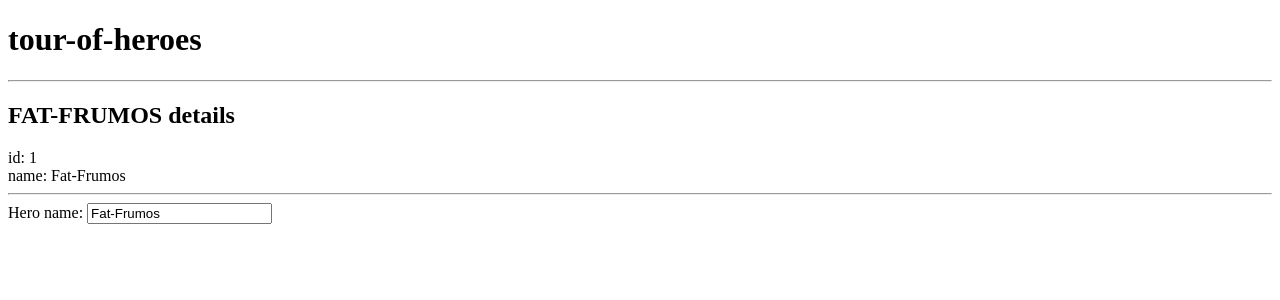
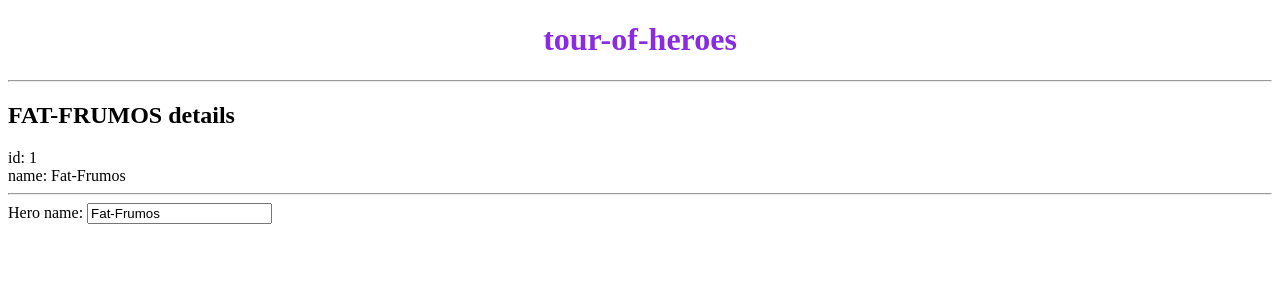
Before and after one commit to Vancios86/tour-of-heroes, an Angular app: page / in a window 1280 px wide. Shown: the top 300 px of the page. Built offline with nearby package versions, Linux system fonts and the light colour scheme.

Commit message:
add some basic styling to the app title

```diff
--- a/src/app/app.component.css
+++ b/src/app/app.component.css
@@ -0,0 +1,5 @@
+.app-title {
+  display: flex;
+  justify-content: center;
+  color: blueviolet;
+}
--- a/src/app/app.component.html
+++ b/src/app/app.component.html
@@ -1,2 +1,2 @@
-<h1>{{ title }}</h1>
+<h1 class="app-title">{{ title }}</h1>
 <app-heroes></app-heroes>
```
